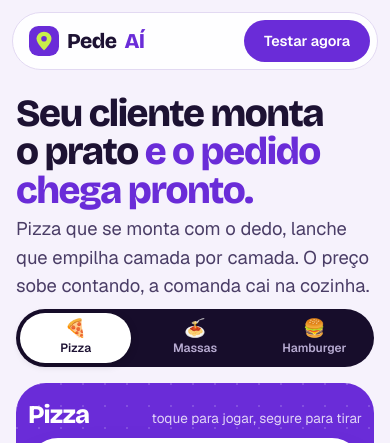
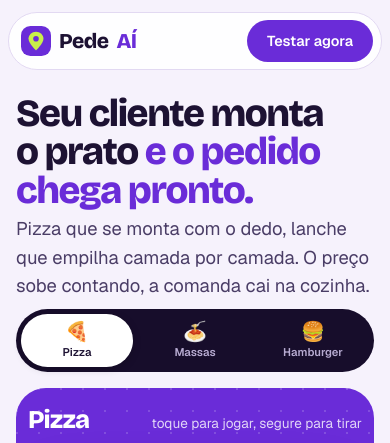
Before and after one commit to DataSolutio/app-delivery, a plain HTML site: page index.html in a window 390 px wide. Shown: the top 443 px of the page. Drawn offline with nearby package versions, Linux system fonts and the light colour scheme.

Commit message:
fix: melhora responsividade mobile — nav e carrossel-nav compactos em telas pequenas

```diff
--- a/style.css
+++ b/style.css
@@ -2116,6 +2116,27 @@ button {
    ================================================================ */
 @media (max-width: 767px) {
 
+  /* Nav: menos padding laterais em celulares estreitos */
+  .nav {
+    width: min(1120px, calc(100% - 16px)) !important;
+    padding: 7px 8px 7px 12px !important;
+  }
+
+  /* Carrossel-nav: tabs empilhados ou mais compactos em mobile */
+  .carrossel-nav {
+    gap: 6px !important;
+    padding: 5px !important;
+  }
+
+  .carrossel-tab {
+    padding: 8px 3px 6px !important;
+    font-size: .7rem !important;
+  }
+
+  .carrossel-tab__icone {
+    font-size: 1.2rem !important;
+  }
+
   /* Palco: sem altura fixa — rola livremente */
   .demos--carrossel>.palco {
     height: auto !important;
```
